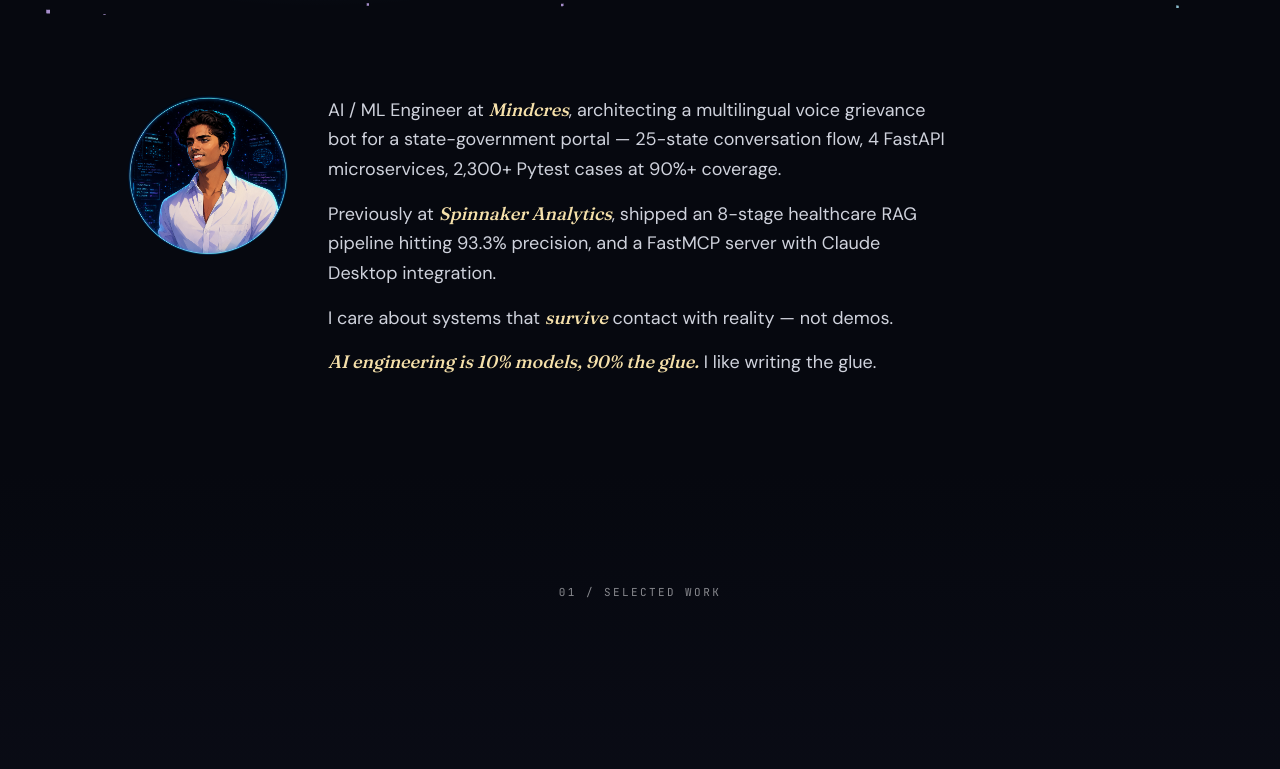
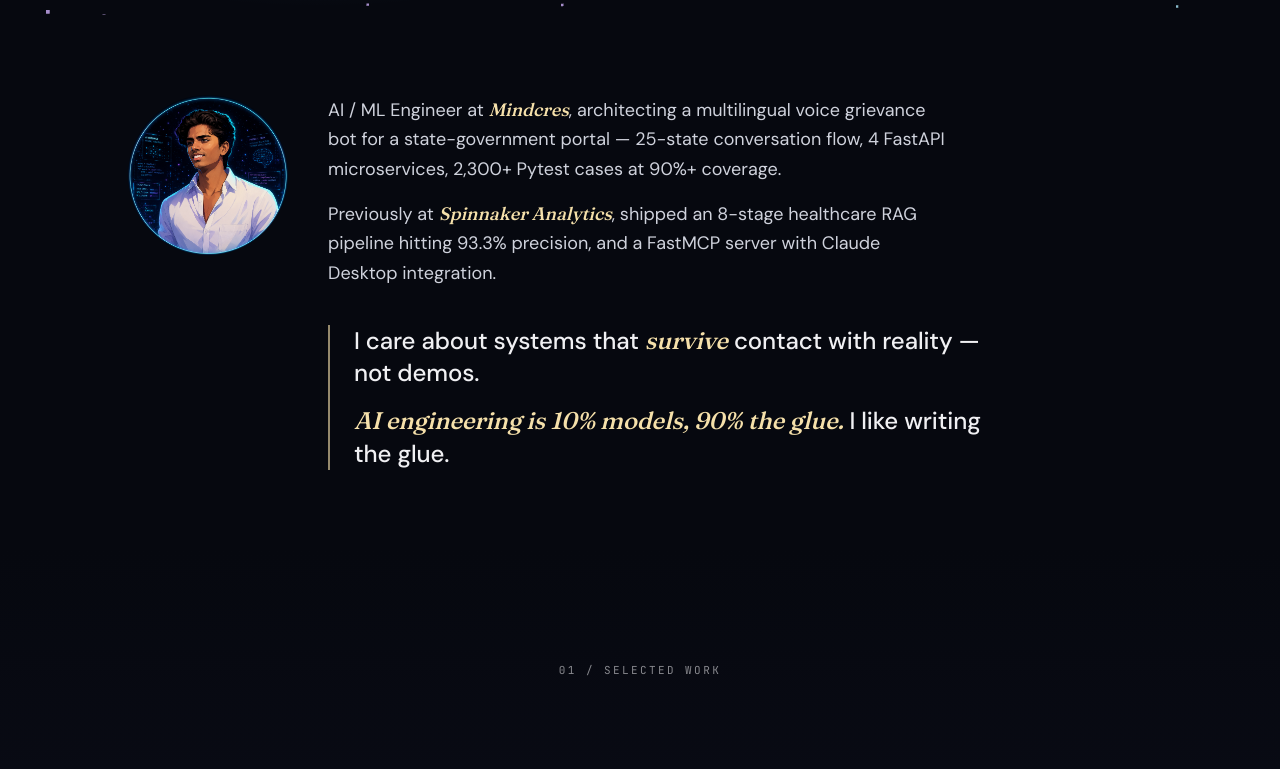
Before and after one commit to uday21308/Uday-Portfolio, a Next.js app: page / in a window 1280 px wide. Shown: the part 871-1640 px from the top of the page. Built offline with nearby package versions, Linux system fonts and the light colour scheme; a web font is replaced by a local one.

Commit message:
feat: nav 'Work' -> 'Experience'; Google cert year 2024 -> 2025; pull-quote treatment for the 2 philosophy lines in About (text-xl/2xl, brighter color, left accent border)

```diff
--- a/components/sections/About.tsx
+++ b/components/sections/About.tsx
@@ -3,9 +3,12 @@
 import { withItalicAccents } from "@/components/ui/ItalicAccent";
 import { Reveal } from "@/components/ui/Reveal";
 
-const paragraphs = [
+const intro = [
   "AI / ML Engineer at *Mindcres*, architecting a multilingual voice grievance bot for a state-government portal — 25-state conversation flow, 4 FastAPI microservices, 2,300+ Pytest cases at 90%+ coverage.",
   "Previously at *Spinnaker Analytics*, shipped an 8-stage healthcare RAG pipeline hitting 93.3% precision, and a FastMCP server with Claude Desktop integration.",
+];
+
+const philosophy = [
   "I care about systems that *survive* contact with reality — not demos.",
   "*AI engineering is 10% models, 90% the glue.* I like writing the glue.",
 ];
@@ -25,7 +28,7 @@
           />
         </div>
         <div>
-          {paragraphs.map((p, i) => (
+          {intro.map((p, i) => (
             <p
               key={i}
               className="font-[family-name:var(--font-sans)] text-base md:text-lg leading-[1.65] mb-3.5 text-[var(--color-fg-muted)] max-w-[620px]"
@@ -33,6 +36,16 @@
               {withItalicAccents(p)}
             </p>
           ))}
+          <div className="mt-7 md:mt-9 pl-5 md:pl-6 border-l-2 border-[var(--color-accent)]/60 max-w-[680px] space-y-4">
+            {philosophy.map((p, i) => (
+              <p
+                key={i}
+                className="font-[family-name:var(--font-sans)] text-xl md:text-2xl leading-[1.35] font-medium text-[var(--color-fg)] tracking-[-0.005em]"
+              >
+                {withItalicAccents(p)}
+              </p>
+            ))}
+          </div>
         </div>
       </Reveal>
     </section>
--- a/components/ui/Nav.tsx
+++ b/components/ui/Nav.tsx
@@ -4,7 +4,7 @@
 import { HeaderSprite } from "./HeaderSprite";
 
 const links = [
-  { num: "01", label: "Work", href: "#experience" },
+  { num: "01", label: "Experience", href: "#experience" },
   { num: "02", label: "Projects", href: "#projects" },
   { num: "03", label: "Contact", href: "#contact" },
 ];
--- a/content/credentials.ts
+++ b/content/credentials.ts
@@ -29,7 +29,7 @@
   {
     title: "Introduction to Generative AI",
     source: "Google Cloud Skills Boost",
-    meta: "2024",
+    meta: "2025",
     icon: "google",
     accent: "cyan",
   },
```
